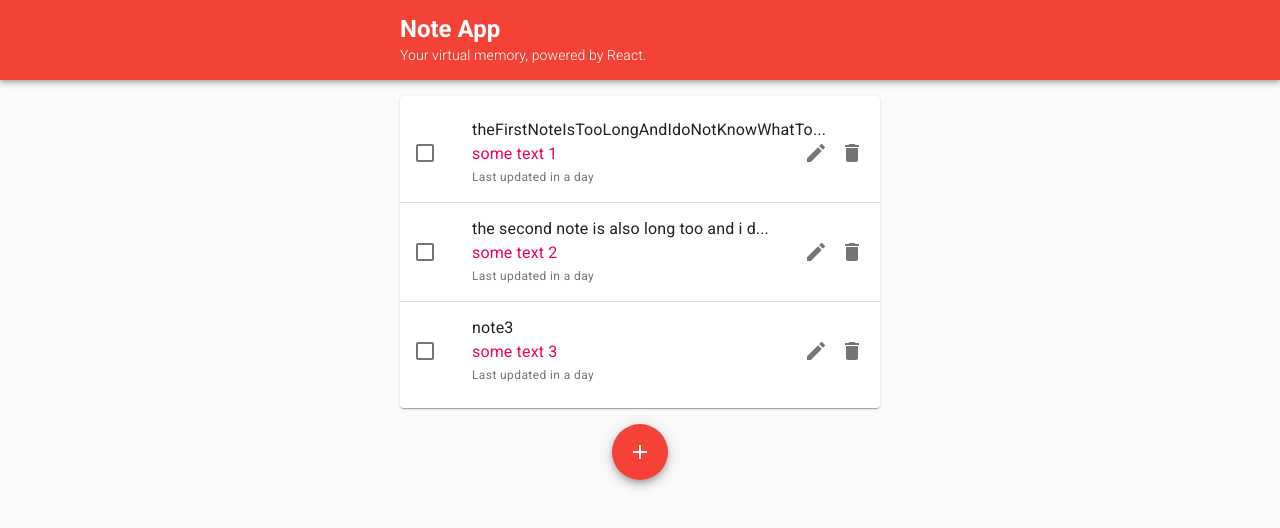
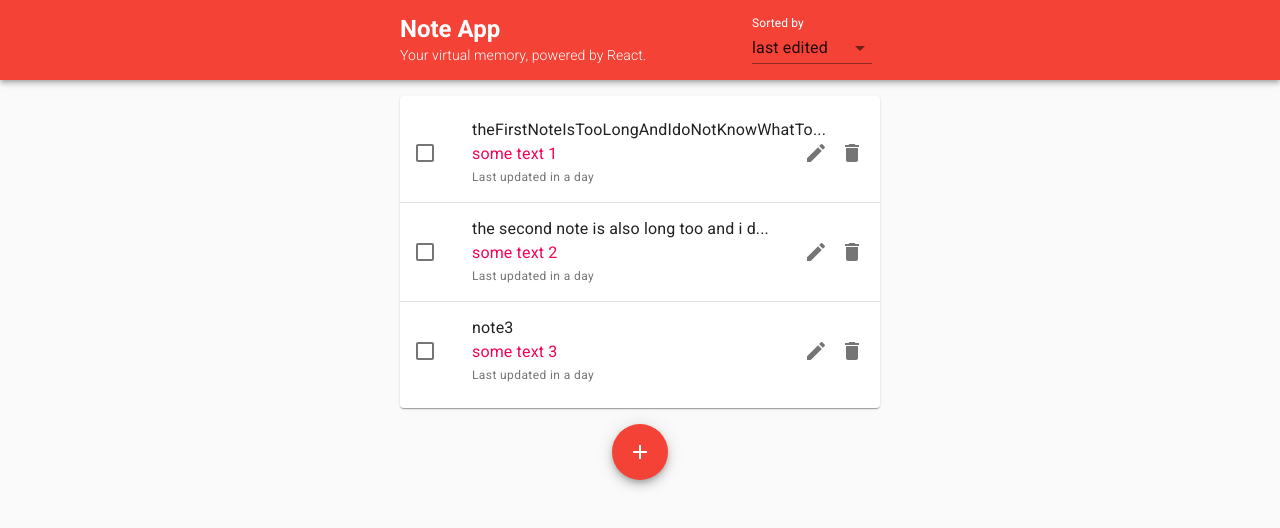
Before and after one commit to kivvvvv/note-app, a React (Create React App) app: page / in a window 1280 px wide. Shown: the top 528 px of the page. Built offline with nearby package versions, Linux system fonts and the light colour scheme.

Commit message:
21# feat: added sorted by on App

```diff
--- a/src/App.js
+++ b/src/App.js
@@ -1,8 +1,14 @@
-import React from "react";
+import React, { useState } from "react";
 import { AppBar, Toolbar, Typography, Container, Box } from "@material-ui/core";
+import FormControl from "@material-ui/core/FormControl";
+import InputLabel from "@material-ui/core/InputLabel";
+import Select from "@material-ui/core/Select";
+import Input from "@material-ui/core/Input";
+import MenuItem from "@material-ui/core/MenuItem";
 import { makeStyles } from "@material-ui/core/styles";
 
 import NoteList from "./NoteList";
+import sortCategories from "./sortCategories";
 
 const useStyles = makeStyles(theme => ({
   appBar: {
@@ -12,9 +18,9 @@ const useStyles = makeStyles(theme => ({
   toolBar: {
     width: "100%",
     height: "100%",
-    flexDirection: "column",
-    justifyContent: "center",
-    alignItems: "flex-start",
+    flexDirection: "row",
+    justifyContent: "space-between",
+    alignItems: "center",
     [theme.breakpoints.up("lg")]: {
       maxWidth: "40vw"
     },
@@ -26,6 +32,13 @@ const useStyles = makeStyles(theme => ({
   },
   subTitle: {
     fontWeight: theme.typography.fontWeightLight
+  },
+  formControl: {
+    margin: theme.spacing(1),
+    minWidth: 120
+  },
+  inputLable: {
+    color: "white"
   },
   container: {
     [theme.breakpoints.up("lg")]: {
@@ -39,21 +52,56 @@ const useStyles = makeStyles(theme => ({
 export default function App() {
   const classes = useStyles();
 
+  const [sortedBy, setSortedBy] = useState(sortCategories.lastEdited);
+
+  const handleChange = e => {
+    setSortedBy(e.target.value);
+  };
+
   return (
     <div className="App">
       <AppBar position="static" className={classes.appBar}>
         <Toolbar className={classes.toolBar}>
+          <div>
             <Typography variant="h5" className={classes.title}>
               Note App
             </Typography>
             <Typography variant="subtitle2" className={classes.subTitle}>
               Your virtual memory, powered by React.
             </Typography>
+          </div>
+          <FormControl className={classes.formControl}>
+            <InputLabel
+              shrink
+              focused={false}
+              htmlFor="age-label-placeholder"
+              className={classes.inputLable}
+            >
+              Sorted by
+            </InputLabel>
+            <Select
+              value={sortedBy}
+              onChange={handleChange}
+              input={<Input name="age" id="age-label-placeholder" />}
+              displayEmpty
+              name="age"
+            >
+              <MenuItem value={sortCategories.lastEdited}>
+                {sortCategories.lastEdited}
+              </MenuItem>
+              <MenuItem value={sortCategories.recentlyCreated}>
+                {sortCategories.recentlyCreated}
+              </MenuItem>
+              <MenuItem value={sortCategories.completed}>
+                {sortCategories.completed}
+              </MenuItem>
+            </Select>
+          </FormControl>
         </Toolbar>
       </AppBar>
       <Container className={classes.container}>
         <Box my={2}>
-          <NoteList />
+          <NoteList sortedBy={sortedBy} />
         </Box>
       </Container>
     </div>
--- /dev/null
+++ b/src/sortCategories.js
@@ -0,0 +1,5 @@
+export default {
+  lastEdited: "last edited",
+  recentlyCreated: "recently created",
+  completed: "completed"
+};
```
Lines whose indentation alone changed are shown as unchanged.
